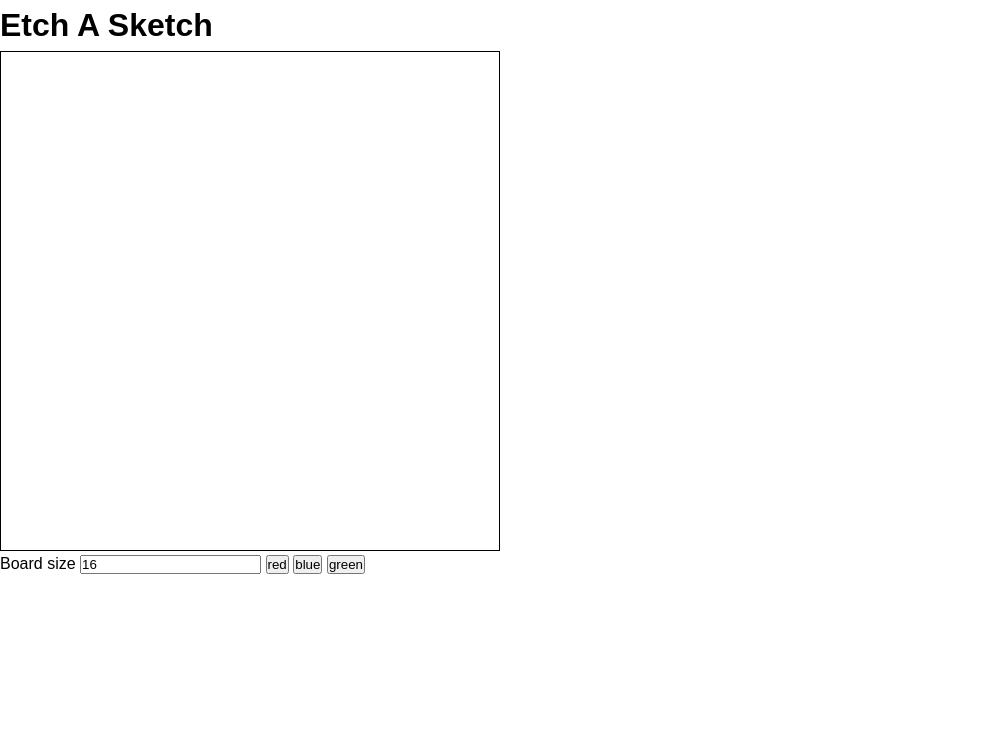
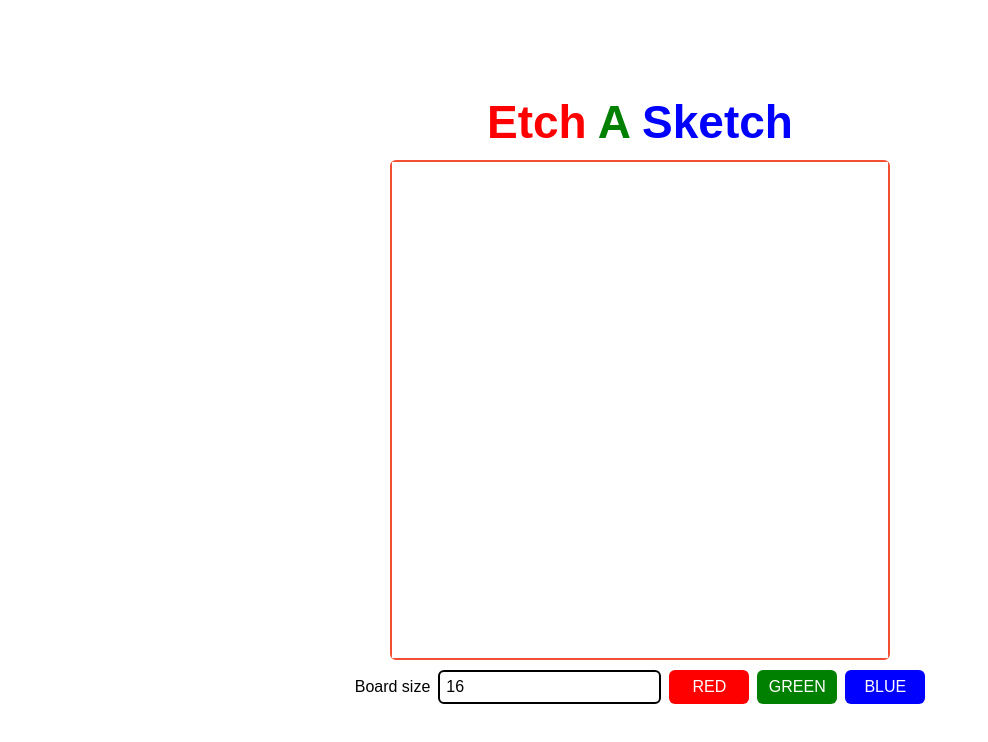
Before and after one commit to ajdinhusetovic/etch-a-sketch, a plain HTML site: page index.html in a window 1280 px wide. Shown: the whole page, without its empty margins (0-988 px from the left). Drawn offline with Linux system fonts and the light colour scheme.

Commit message:
added a bit of styling

```diff
--- a/index.html
+++ b/index.html
@@ -8,20 +8,25 @@
     <link rel="stylesheet" href="style.css">
 </head>
 <body>
+    <div class="container">
         <header>
-        <h1>Etch A Sketch</h1>
+            <h1><span id="red">Etch</span> <span id="green">A</span> <span id="blue">Sketch</span></h1>
         </header>
         <section class="board">
         </section>
+        <div class="user-input">
             <label for="">Board size</label>
             <input
                 type="number"
                 value = "16"
                 onchange="changeSize(this.value)"
             >
-    <button class="btn" onclick="changeColor('red')">red</button>
-    <button class="btn" onclick="changeColor('blue')">blue</button>
-    <button class="btn" onclick="changeColor('green')">green</button>
+            <button class="btn red" onclick="changeColor('red')">red</button>
+            <button class="btn green" onclick="changeColor('green')">green</button>
+            <button class="btn blue" onclick="changeColor('blue')">blue</button>
+        </div>
+    </div>
+
     <script src="app.js"></script>
 </body>
 </html>
--- a/style.css
+++ b/style.css
@@ -9,11 +9,83 @@ body {
     font-size: 16px;
     font-family: Arial, Helvetica, sans-serif;
     line-height: 1.6;
+    background-color: white;
+    color: black;
+    display: flex;
+    align-items: center;
+    justify-content: center;
+}
+
+.container {
+    display: flex;
+    flex-direction: column;
+    justify-content: center;
+    align-items: center;
 }
 
 .board {
     width: 500px;
     height: 500px;
     display: grid;
-    border: 1px solid black;
+    border: 2px solid #f34e33;
+    border-radius: 6px;
 }
+
+.user-input {
+    display: flex;
+    justify-content: center;
+    align-items: center;
+    padding: 10px;
+    gap: 8px;
+}
+
+h1 {
+    font-size: 46px;
+
+}
+
+button {
+    padding: 8px;
+    width: 80px;
+    text-transform: uppercase;
+    font-size: 16px;
+    border: none;
+    border-radius: 6px;
+    cursor: pointer;
+    color: white;
+}
+
+.btn:hover{
+    background-color: silver;
+}
+
+input {
+    border: 2px solid black;
+    border-radius: 6px;
+    padding: 6px;
+    font-size: 16px;
+}
+
+#red{
+    color: red;
+}
+
+#green {
+    color: green;
+}
+
+#blue {
+    color: blue;
+}
+
+.red {
+    background-color: red;
+}
+
+.green {
+    background-color: green;
+}
+
+.blue {
+    background-color: blue;
+}
```
Lines whose indentation alone changed are shown as unchanged.
